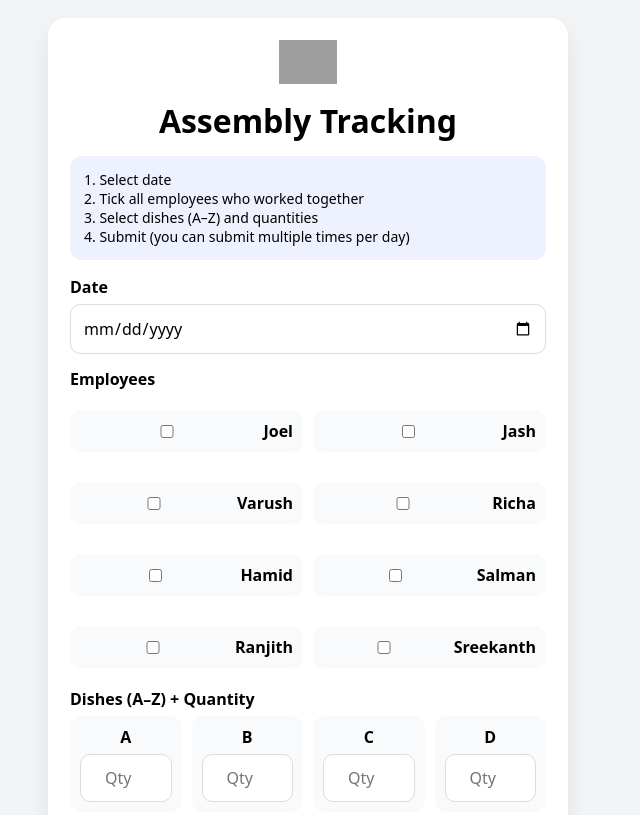
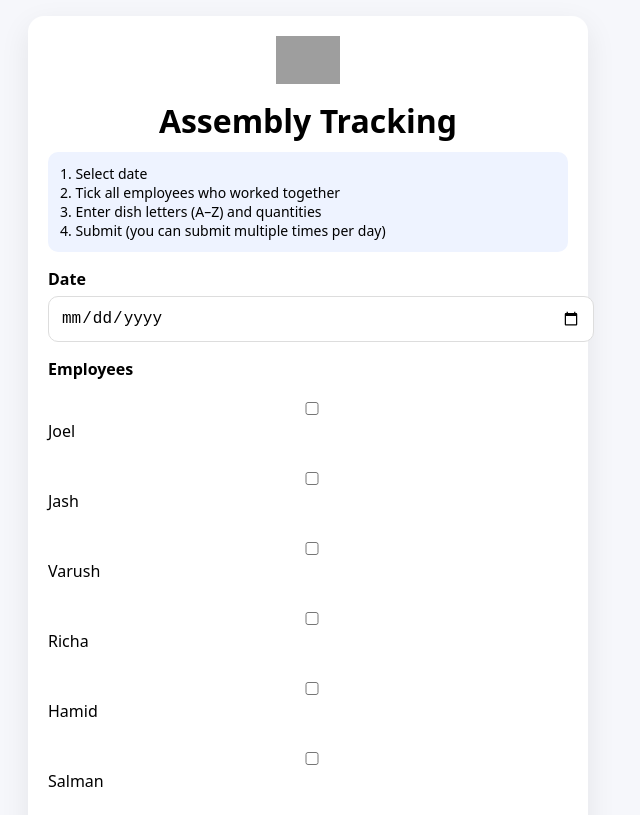
Before and after one commit to Bellabona/assembly-tracking-app, a plain HTML site: page index.html in a window 1280 px wide. Shown: the top 815 px of the page, without its empty margins (332-972 px from the left). Drawn offline with Linux system fonts and the light colour scheme; grey boxes are pictures that could not be loaded.

Commit message:
index.html

```diff
--- a/index.html
+++ b/index.html
@@ -1,127 +1,103 @@
 <!DOCTYPE html>
 <html lang="en">
 <head>
-<meta charset="UTF-8">
-<meta name="viewport" content="width=device-width, initial-scale=1">
-<title>Bella&Bona – Assembly Tracking</title>
+<meta charset="UTF-8" />
+<meta name="viewport" content="width=device-width, initial-scale=1" />
+<title>Bellabona – Assembly Tracking</title>
 
 <style>
-:root {
-  --green:#0b5d3b;
-  --purple:#6a3db8;
-  --bg:#f3f4f6;
-  --card:#ffffff;
-}
-
-* { box-sizing:border-box; font-family: system-ui, -apple-system, BlinkMacSystemFont, sans-serif; }
-
 body {
-  margin:0;
-  background:var(--bg);
-  padding:18px;
+  font-family: system-ui, -apple-system, BlinkMacSystemFont, sans-serif;
+  background: #f6f7fb;
+  margin: 0;
+  padding: 16px;
 }
 
 .card {
-  max-width:520px;
-  margin:auto;
-  background:var(--card);
-  border-radius:18px;
-  padding:22px;
-  box-shadow:0 10px 24px rgba(0,0,0,.08);
+  max-width: 520px;
+  margin: auto;
+  background: white;
+  border-radius: 16px;
+  padding: 20px;
+  box-shadow: 0 10px 30px rgba(0,0,0,0.08);
 }
 
 .logo {
-  text-align:center;
-  margin-bottom:6px;
+  text-align: center;
+  margin-bottom: 10px;
 }
 
 .logo img {
-  height:44px;
+  height: 48px;
 }
 
 h1 {
-  text-align:center;
-  margin:10px 0 14px;
+  text-align: center;
+  margin: 10px 0;
 }
 
 .instructions {
-  background:#eef2ff;
-  border-radius:12px;
-  padding:14px;
-  font-size:14px;
-  margin-bottom:16px;
+  background: #eef3ff;
+  padding: 12px;
+  border-radius: 10px;
+  font-size: 14px;
+  margin-bottom: 16px;
 }
 
 label {
-  font-weight:600;
-  display:block;
-  margin-top:14px;
-  margin-bottom:6px;
+  font-weight: 600;
+  display: block;
+  margin-top: 16px;
 }
 
-input, textarea {
-  width:100%;
-  padding:12px;
-  border-radius:10px;
-  border:1px solid #ddd;
-  font-size:16px;
+input, select, textarea {
+  width: 100%;
+  padding: 12px;
+  border-radius: 10px;
+  border: 1px solid #ddd;
+  font-size: 16px;
+  margin-top: 6px;
 }
 
-textarea { resize:none; }
-
-.grid {
-  display:grid;
-  grid-template-columns: repeat(2, 1fr);
-  gap:10px;
+.employees {
+  display: flex;
+  flex-direction: column;
+  gap: 8px;
 }
 
-.checkbox {
-  display:flex;
-  align-items:center;
-  gap:10px;
-  background:#f9fafb;
-  padding:10px;
-  border-radius:10px;
+.employees label {
+  font-weight: normal;
 }
 
 .dishes {
-  display:grid;
+  display: grid;
   grid-template-columns: repeat(4, 1fr);
-  gap:10px;
+  gap: 10px;
+  margin-top: 10px;
 }
 
 .dish {
-  background:#f9fafb;
-  padding:10px;
-  border-radius:12px;
-  text-align:center;
+  background: #f1f3f9;
+  border-radius: 12px;
+  padding: 10px;
+  text-align: center;
 }
 
-.dish input[type="number"] {
-  margin-top:6px;
-  text-align:center;
+.dish strong {
+  display: block;
+  margin-bottom: 6px;
 }
 
 button {
-  width:100%;
-  margin-top:20px;
-  padding:14px;
-  border:none;
-  border-radius:14px;
-  background:var(--purple);
-  color:#fff;
-  font-size:18px;
-  cursor:pointer;
-}
-
-button:active { opacity:.85 }
-
-.success {
-  display:none;
-  text-align:center;
-  color:var(--green);
-  font-weight:600;
-  margin-top:12px;
+  margin-top: 20px;
+  width: 100%;
+  padding: 14px;
+  border-radius: 14px;
+  border: none;
+  background: #6a3dbf;
+  color: white;
+  font-size: 18px;
+  font-weight: bold;
 }
 </style>
 </head>
@@ -138,7 +114,7 @@ button:active { opacity:.85 }
 <div class="instructions">
 1. Select date<br>
 2. Tick all employees who worked together<br>
-    3. Select dishes (A–Z) and quantities<br>
+3. Enter dish letters (A–Z) and quantities<br>
 4. Submit (you can submit multiple times per day)
 </div>
 
@@ -146,82 +122,80 @@ button:active { opacity:.85 }
 <input type="date" id="date">
 
 <label>Employees</label>
-  <div class="grid" id="employees"></div>
+<div class="employees" id="employees"></div>
 
 <label>Dishes (A–Z) + Quantity</label>
 <div class="dishes" id="dishes"></div>
 
+<label>Role</label>
+<select id="role">
+  <option>Main</option>
+  <option>Assist</option>
+  <option>Support</option>
+</select>
+
 <label>Comment (optional)</label>
-  <textarea id="comment" rows="3"></textarea>
+<textarea id="comment"></textarea>
 
 <button onclick="submitForm()">Submit</button>
-  <div class="success" id="success">Saved successfully ✅</div>
 
 </div>
 
 <script>
-const API_URL = "https://script.google.com/macros/s/AKfycbyvz8zUDJp7D3Ei4aqS3qQ9rp8clITa1_Vy8o_mVnqC2K6TXntM5CKYvklfaIJ4fQ8tnw/exec";
+const SCRIPT_URL = "https://script.google.com/macros/s/AKfycbyvz8zUDJp7D3Ei4aqS3qQ9rp8clITa1_Vy8o_mVnqC2K6TXntM5CKYvklfaIJ4fQ8tnw/exec";
 
 const employees = [
-  "Joel",
-  "Jash",
-  "Varush",
-  "Richa",
-  "Hamid",
-  "Salman",
-  "Ranjith",
-  "Sreekanth"
+  "Joel","Jash","Varush","Richa","Hamid",
+  "Salman","Ranjith","Sreekanth"
 ];
 
-const employeeBox = document.getElementById("employees");
-employees.forEach(e => {
-  employeeBox.innerHTML += `
-    <label class="checkbox">
-      <input type="checkbox" value="${e}"> ${e}
-    </label>`;
+const empBox = document.getElementById("employees");
+employees.forEach(n => {
+  empBox.innerHTML += `<label><input type="checkbox" value="${n}"> ${n}</label>`;
 });
 
 const dishBox = document.getElementById("dishes");
-for (let i=65;i<=90;i++) {
-  const l = String.fromCharCode(i);
+for (let i = 65; i <= 90; i++) {
+  const letter = String.fromCharCode(i);
   dishBox.innerHTML += `
     <div class="dish">
-      <strong>${l}</strong>
-      <input type="number" min="0" placeholder="Qty" id="dish_${l}">
+      <strong>${letter}</strong>
+      <input type="number" min="0" placeholder="Qty" id="dish_${letter}">
     </div>`;
 }
 
 function submitForm() {
   const date = document.getElementById("date").value;
+  const role = document.getElementById("role").value;
   const comment = document.getElementById("comment").value;
 
-  const selectedEmployees = [...document.querySelectorAll('#employees input:checked')]
+  const selectedEmployees = [...document.querySelectorAll(".employees input:checked")]
     .map(e => e.value);
 
-  if (!date || selectedEmployees.length === 0) {
-    alert("Please select date and at least one employee");
-    return;
-  }
-
   let dishes = [];
-  for (let i=65;i<=90;i++) {
+  for (let i = 65; i <= 90; i++) {
     const l = String.fromCharCode(i);
     const qty = document.getElementById(`dish_${l}`).value;
     if (qty && qty > 0) dishes.push(`${l}:${qty}`);
   }
 
-  fetch(API_URL, {
-    method:"POST",
-    body:JSON.stringify({
+  if (!date || selectedEmployees.length === 0 || dishes.length === 0) {
+    alert("Please fill date, employees and at least one dish");
+    return;
+  }
+
+  fetch(SCRIPT_URL, {
+    method: "POST",
+    body: JSON.stringify({
       date,
-      employees:selectedEmployees.join(", "),
-      dishes:dishes.join(" | "),
+      employees: selectedEmployees,
+      dishes: dishes.join(" | "),
+      role,
       comment
     })
-  }).then(() => {
-    document.getElementById("success").style.display="block";
-    setTimeout(()=>location.reload(),1200);
-  });
+  })
+  .then(() => alert("Saved successfully"))
+  .catch(() => alert("Error saving data"));
 }
 </script>
 </body>
```
Lines whose indentation alone changed are shown as unchanged.
